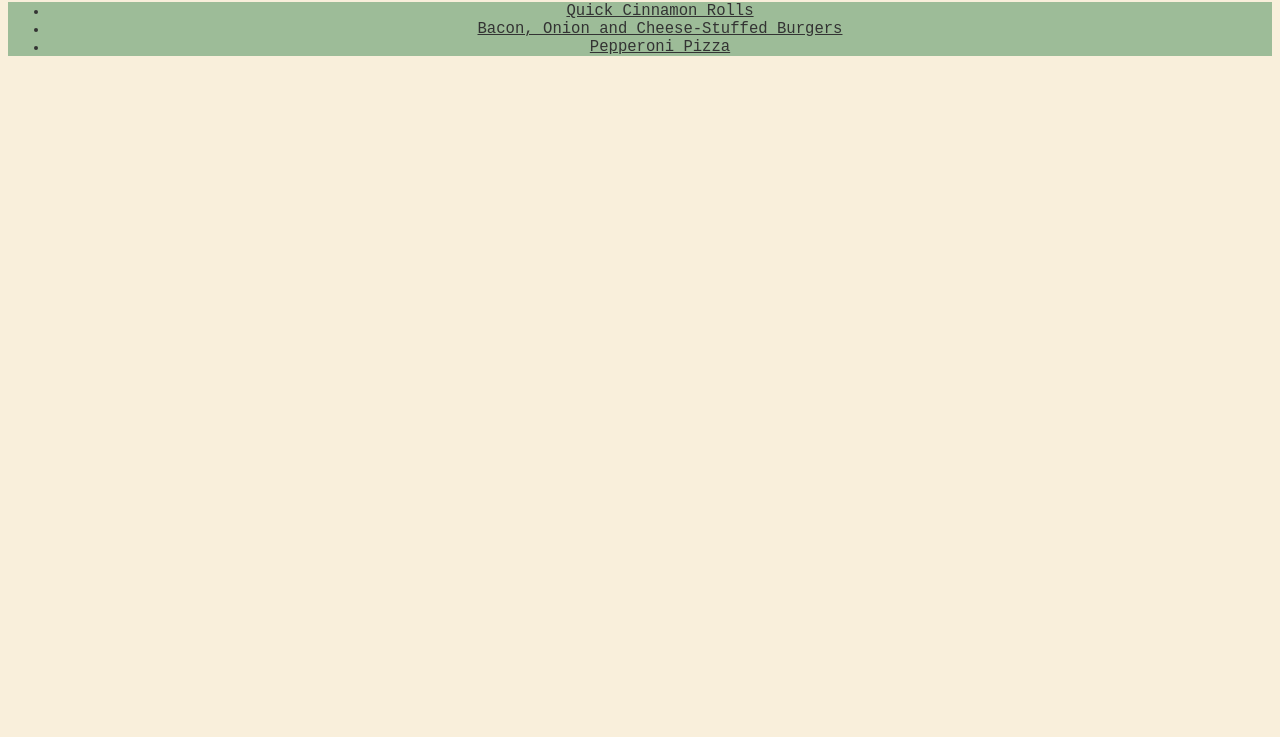
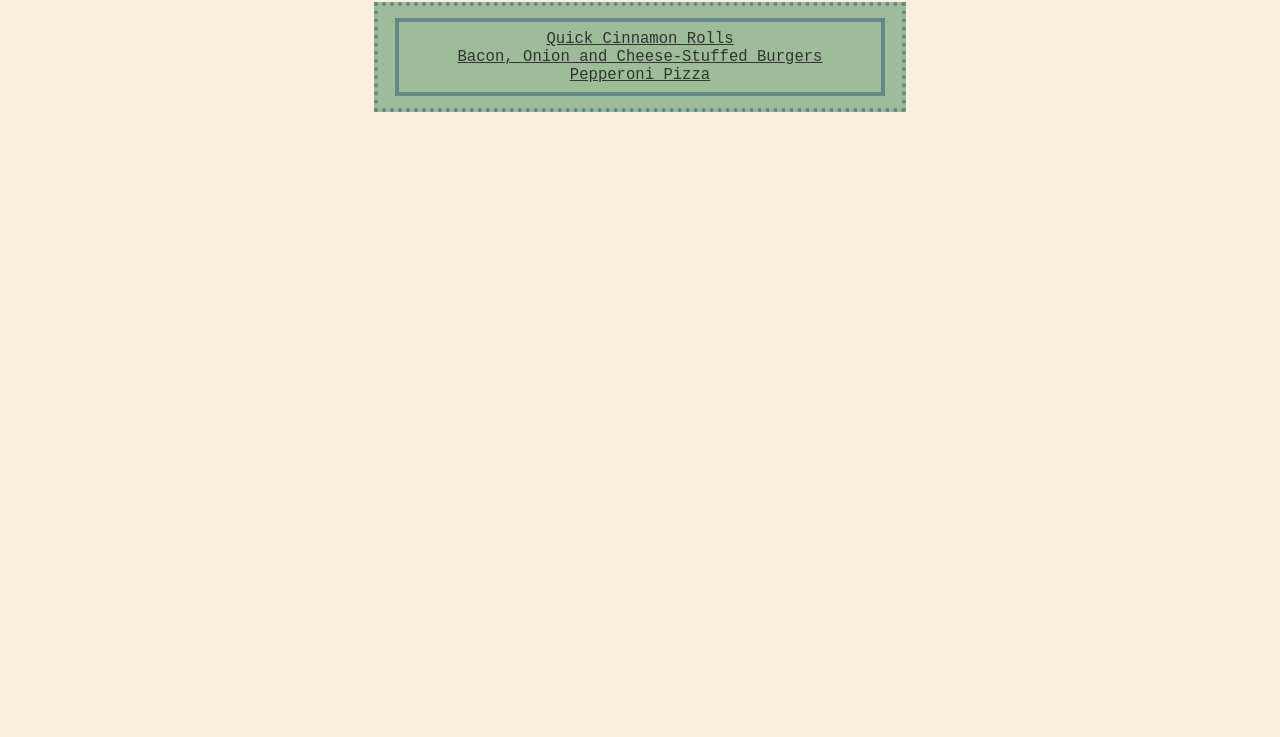
Before and after one commit to benjas909/odin-recipes-2, a plain HTML site: page index.html in a window 1280 px wide. Shown: the part 63-800 px from the top of the page. Drawn offline with Linux system fonts and the light colour scheme.

Commit message:
Add more complex styling to home

```diff
--- a/index.html
+++ b/index.html
@@ -8,7 +8,7 @@
   <body>
     <h1 class="title">Odin Recipes</h1>
     <div class="recipe-list">
-      <ul>
+      <ul class="ul-no-bullet">
         <li><a href="./recipes/cinnamon-rolls.html">Quick Cinnamon Rolls</a></li>
         <li><a href="./recipes/bacon-cheese-bgr.html">Bacon, Onion and Cheese-Stuffed Burgers</a></li>
         <li><a href="./recipes/pepperoni-pizza.html">Pepperoni Pizza</a></li>
--- a/styles/style.css
+++ b/styles/style.css
@@ -3,6 +3,7 @@ body {
   font-family: monospace;
   text-align: center;
   color: #333333;
+  box-sizing: border-box;
 }
 
 .title {
@@ -11,6 +12,21 @@ body {
 
 .recipe-list {
   background-color: #9DBC98;
+  border: 4px dotted #638889;
+  padding: 12px;
+  width: 500px;
+  height: auto;
+  margin: 0px auto;
+
+}
+
+.ul-no-bullet {
+  border: 4px solid #638889;
+  width: auto;
+  padding: 8px;
+  margin: 0px 5px;
+  display: block;
+  list-style: none;
 }
 
 a {
```
